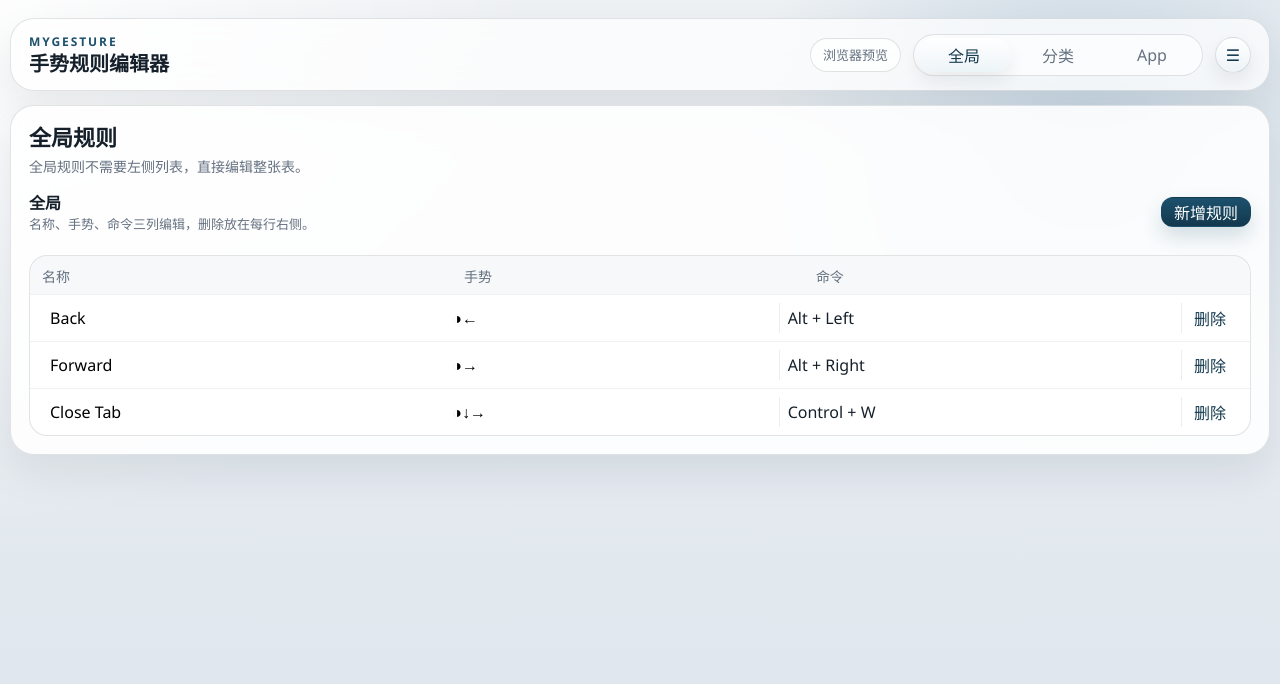
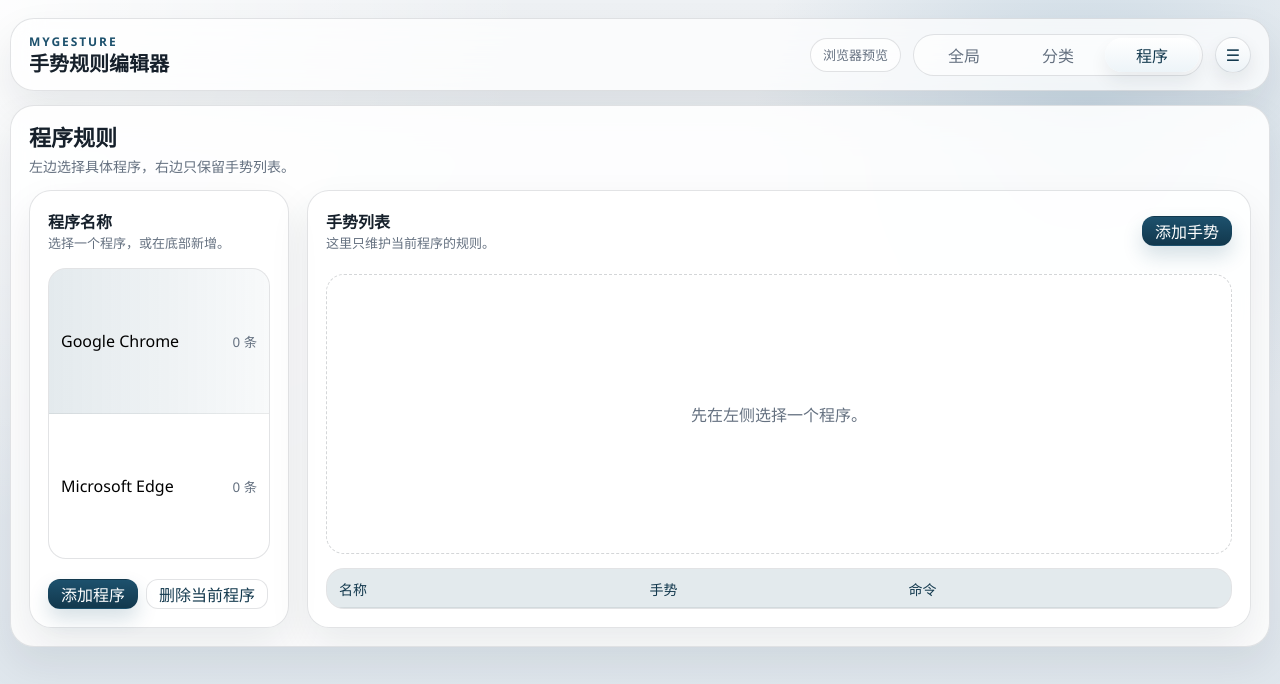
Before and after one commit to illlustionary/WuGesture, a Vue app in the folder src/MyGesture.App/Web/: page /#/app in a window 1280 px wide. Before the commit this address led to /#/global. Shown: the top 684 px of the page. Built offline with nearby package versions, Linux system fonts and the light colour scheme.

Commit message:
fix:修复一些bug

```diff
--- a/src/MyGesture.App/Web/src/App.vue
+++ b/src/MyGesture.App/Web/src/App.vue
@@ -1,5 +1,4 @@
 <script setup>
-import { ref } from "vue";
 import { RouterLink, RouterView } from "vue-router";
 import GestureRuleDialog from "./components/GestureRuleDialog.vue";
 import { useGestureEditorStore } from "./composables/gestureEditorStore";
@@ -8,7 +7,7 @@ const editor = useGestureEditorStore();
 const tabs = [
   { to: "/global", label: "全局" },
   { to: "/category", label: "分类" },
-  { to: "/app", label: "App" }
+  { to: "/app", label: "程序" }
 ];
 
 editor.initialize();
@@ -41,6 +40,35 @@ editor.initialize();
 
     <RouterView />
 
+    <div v-if="editor.state.applicationPickerOpen" class="modal-backdrop" @click.self="editor.closeApplicationPicker()">
+      <section class="modal-panel" role="dialog" aria-modal="true" aria-labelledby="application-picker-title">
+        <div class="modal-panel__head">
+          <div>
+            <h3 id="application-picker-title">添加程序</h3>
+            <p>选择一种方式把程序加入当前分类。</p>
+          </div>
+          <button type="button" class="ghost-button" @click="editor.closeApplicationPicker()">关闭</button>
+        </div>
+
+        <div class="picker-options">
+          <button
+            type="button"
+            class="picker-option"
+            @pointerdown.prevent="editor.pickApplicationWindow()"
+            @click.prevent
+          >
+            <strong>拖动准星选择窗口</strong>
+            <span>从正在打开的目标窗口读取程序名称和路径。</span>
+          </button>
+
+          <button type="button" class="picker-option" @click="editor.selectApplication()">
+            <strong>浏览 exe 文件</strong>
+            <span>从磁盘选择程序文件作为备用添加方式。</span>
+          </button>
+        </div>
+      </section>
+    </div>
+
     <GestureRuleDialog
       :open="editor.state.gestureEditorOpen"
       :draft="editor.state.gestureDraft"
--- a/src/MyGesture.App/Web/src/components/GestureRuleList.vue
+++ b/src/MyGesture.App/Web/src/components/GestureRuleList.vue
@@ -1,12 +1,13 @@
 <template>
   <div class="gesture-table">
-    <div class="gesture-table__head">
+    <header class="gesture-table__head">
       <span>名称</span>
       <span>手势</span>
       <span>命令</span>
       <span></span>
-    </div>
+    </header>
 
+    <div class="gesture-table__body">
       <article
         v-for="rule in rules"
         :key="rule.id"
@@ -33,6 +34,7 @@
         <button type="button" class="ghost-button" @click="$emit('remove', rule.id)">删除</button>
       </article>
     </div>
+  </div>
 </template>
 
 <script setup>
--- a/src/MyGesture.App/Web/src/composables/gestureEditorStore.js
+++ b/src/MyGesture.App/Web/src/composables/gestureEditorStore.js
@@ -251,7 +251,7 @@ function openAddRule(kind = activeScope.value, name = getSelectedName(kind)) {
 
   const scopeName = String(name || getFirstScopeName(kind)).trim();
   if (!scopeName) {
-    setMessage(kind === "category" ? "先新增或选择一个分类。" : "先新增或选择一个 App。", "error");
+    setMessage(kind === "category" ? "先新增或选择一个分类。" : "先新增或选择一个程序。", "error");
     return;
   }
 
@@ -453,7 +453,7 @@ function getApplication(appName = getSelectedName("app")) {
 function updateApplicationDisplayName(appName = getSelectedName("app"), displayName = "") {
   const name = String(appName ?? "").trim();
   if (!name) {
-    setMessage("请先选择一个 App。", "error");
+    setMessage("请先选择一个程序。", "error");
     return;
   }
 
@@ -465,13 +465,13 @@ function updateApplicationDisplayName(appName = getSelectedName("app"), displayN
 function updateApplicationCategory(appName = getSelectedName("app"), categoryName = "") {
   const name = String(appName ?? "").trim();
   if (!name) {
-    setMessage("请先选择一个 App。", "error");
+    setMessage("请先选择一个程序。", "error");
     return;
   }
 
   const application = ensureApplication(name);
   application.category = String(categoryName ?? "").trim();
-  setMessage(application.category ? "已设置 App 分类。" : "已清除 App 分类。", "success");
+  setMessage(application.category ? "已设置程序分类。" : "已清除程序分类。", "success");
   scheduleSaveRules();
 }
 
@@ -479,14 +479,14 @@ function assignSelectedAppToCategory(categoryName = getSelectedName("category"),
   const category = String(categoryName ?? "").trim();
   const name = String(appName ?? "").trim();
   if (!category || !name) {
-    setMessage("请先选择分类和 App。", "error");
+    setMessage("请先选择分类和程序。", "error");
     return;
   }
 
   const application = ensureApplication(name);
   application.category = category;
   setSelectedName("category", category);
-  setMessage("已关联 App 到分类。", "success");
+  setMessage("已关联程序到分类。", "success");
   scheduleSaveRules();
 }
 
--- a/src/MyGesture.App/Web/src/pages/AppRulesPage.vue
+++ b/src/MyGesture.App/Web/src/pages/AppRulesPage.vue
@@ -30,14 +30,14 @@ function confirmAppDialog() {
 
 <template>
   <AppShell
-    title="App 规则"
-    description="左边选择具体 App，右边只保留手势列表。"
+    title="程序规则"
+    description="左边选择具体程序，右边只保留手势列表。"
     layout-class="page-shell__grid--split page-shell__grid--editor"
   >
     <template #left>
       <ScopeSidebar
-        title="App 名称"
-        description="选择一个 App，或在底部新增。"
+        title="程序名称"
+        description="选择一个程序，或在底部新增。"
       >
         <div v-if="editor.appItems.length > 0" class="scope-list">
           <button
@@ -48,18 +48,18 @@ function confirmAppDialog() {
             :class="{ active: item.name === editor.getSelectedName(scopeKind) }"
             @click="editor.selectScope(scopeKind, item.name)"
           >
-            <span class="scope-item__main">
-              <img v-if="item.icon" class="app-icon app-icon--small" :src="item.icon" alt="">
-              <span>{{ item.displayName || item.name }}</span>
-            </span>
-            <small>{{ item.count }} 条</small>
+              <span class="scope-item__main">
+                <img v-if="item.icon" class="app-icon app-icon--small" :src="item.icon" alt="">
+                <span>{{ item.displayName || item.name }}</span>
+              </span>
+              <small>{{ item.count }} 条</small>
           </button>
         </div>
-        <div v-else class="empty-state">还没有 App，先新增一个。</div>
+        <div v-else class="empty-state">还没有程序，先新增一个。</div>
 
         <div class="scope-panel__footer">
-          <button type="button" class="primary-button" @click="openAppDialog">新增 App</button>
-          <button type="button" class="ghost-button" @click="editor.deleteSelectedScope(scopeKind)">删除当前 App</button>
+          <button type="button" class="primary-button" @click="openAppDialog">添加程序</button>
+          <button type="button" class="ghost-button" @click="editor.deleteSelectedScope(scopeKind)">删除当前程序</button>
         </div>
       </ScopeSidebar>
     </template>
@@ -70,15 +70,15 @@ function confirmAppDialog() {
           <div class="rules-panel__head">
             <div>
               <h3>手势列表</h3>
-              <p>这里只维护当前 App 的规则。</p>
+              <p>这里只维护当前程序的规则。</p>
             </div>
             <div class="rules-panel__actions">
-              <button type="button" class="primary-button" @click="editor.openAddRule(scopeKind)">添加手势...</button>
+              <button type="button" class="primary-button" @click="editor.openAddRule(scopeKind)">添加手势</button>
             </div>
           </div>
 
           <div v-if="editor.getRulesForScope(scopeKind).length === 0" class="empty-state empty-state--large">
-            先在左侧选择一个 App。
+            先在左侧选择一个程序。
           </div>
 
           <GestureRuleList
@@ -98,11 +98,11 @@ function confirmAppDialog() {
   <ScopeCreateDialog
     v-model="appDraft"
     :open="appDialogOpen"
-    title="新增 App"
+    title="添加程序"
     description="输入一个进程名，创建后会出现在左侧列表。"
-    label="App 名称"
+    label="程序名称"
     placeholder="例如：notepad.exe"
-    confirm-text="新增 App"
+    confirm-text="添加程序"
     @close="closeAppDialog"
     @confirm="confirmAppDialog"
   />
--- a/src/MyGesture.App/Web/src/pages/CategoryRulesPage.vue
+++ b/src/MyGesture.App/Web/src/pages/CategoryRulesPage.vue
@@ -68,11 +68,11 @@ function confirmCategoryDialog() {
         <section class="rules-panel__section rules-panel__section--compact">
           <div class="rules-panel__head">
             <div>
-              <h3>应用程序</h3>
+              <h3>程序</h3>
               <p>当前分类关联的程序会从这里管理。</p>
             </div>
             <div class="rules-panel__actions">
-              <button type="button" class="secondary-button" @click="editor.openApplicationPicker(editor.getSelectedName(scopeKind))">添加程序...</button>
+              <button type="button" class="secondary-button" @click="editor.openApplicationPicker(editor.getSelectedName(scopeKind))">添加程序</button>
             </div>
           </div>
 
--- a/src/MyGesture.App/Web/src/styles.css
+++ b/src/MyGesture.App/Web/src/styles.css
@@ -49,10 +49,12 @@ button {
   border: 1px solid var(--border);
   background: var(--panel-solid);
   cursor: pointer;
+  transition: background-color 120ms ease, border-color 120ms ease, box-shadow 120ms ease, color 120ms ease;
 }
 
 button:hover {
-  background: #f8fbfd;
+  background: rgba(29, 81, 109, 0.08);
+  border-color: rgba(29, 81, 109, 0.2);
 }
 
 h1,
@@ -158,7 +160,7 @@ p {
 }
 
 .tab:hover {
-  background: rgba(255, 255, 255, 0.86);
+  background: rgba(29, 81, 109, 0.1);
 }
 
 .panel,
@@ -310,6 +312,10 @@ p {
   background: linear-gradient(90deg, rgba(29, 81, 109, 0.12), rgba(29, 81, 109, 0.03));
 }
 
+.scope-item:hover {
+  background: rgba(29, 81, 109, 0.08);
+}
+
 .scope-item small {
   color: var(--muted);
 }
@@ -385,12 +391,18 @@ p {
 }
 
 .gesture-table {
-  display: grid;
+  display: flex;
+  flex-direction: column;
   gap: 0;
   overflow: hidden;
   border: 1px solid var(--border);
   border-radius: 18px;
   background: rgba(255, 255, 255, 0.96);
+}
+
+.gesture-table__body {
+  display: grid;
+  gap: 0;
 }
 
 .gesture-table__head,
@@ -403,9 +415,10 @@ p {
 
 .gesture-table__head {
   padding: 10px 12px 8px;
-  color: var(--muted);
+  color: var(--accent-strong);
   font-size: 14px;
-  background: rgba(29, 81, 109, 0.04);
+  background: rgba(29, 81, 109, 0.12);
+  border-bottom: 1px solid rgba(20, 30, 40, 0.08);
 }
 
 .gesture-table__head--app {
@@ -415,6 +428,10 @@ p {
 .gesture-table__row {
   padding: 8px 12px;
   border-top: 1px solid rgba(20, 30, 40, 0.06);
+}
+
+.gesture-table__row:hover {
+  background: rgba(29, 81, 109, 0.05);
 }
 
 .gesture-table__cell {
@@ -459,6 +476,12 @@ p {
   border: 0;
   background: transparent;
   color: var(--accent-strong);
+}
+
+.gesture-table__row .ghost-button:hover,
+.gesture-pattern-button:hover,
+.hotkey-record-button:hover {
+  background: rgba(29, 81, 109, 0.08);
 }
 
 .app-list {
@@ -696,6 +719,10 @@ p {
   background: linear-gradient(180deg, #ffffff, #f5f8fb);
 }
 
+.picker-option:hover {
+  background: linear-gradient(180deg, #f9fcfe, #eaf3f8);
+}
+
 .picker-option span {
   color: var(--muted);
   font-size: 13px;
```
Also changed, not shown: 1 other file (tests, documents, lock files or other folders). Lines whose indentation alone changed are shown as unchanged.
